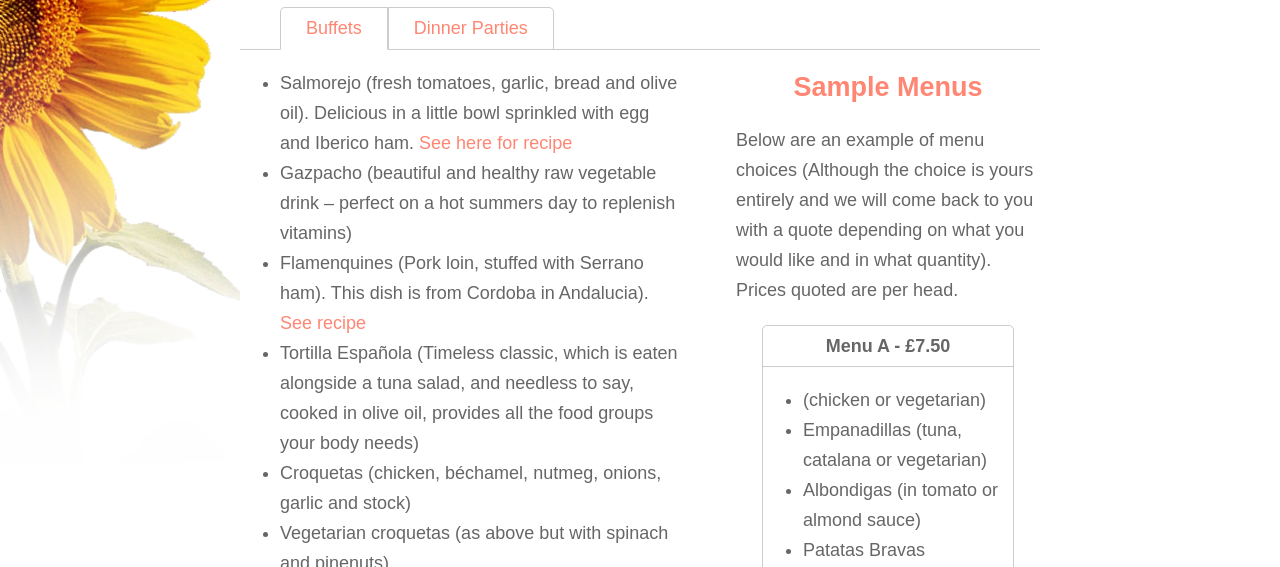
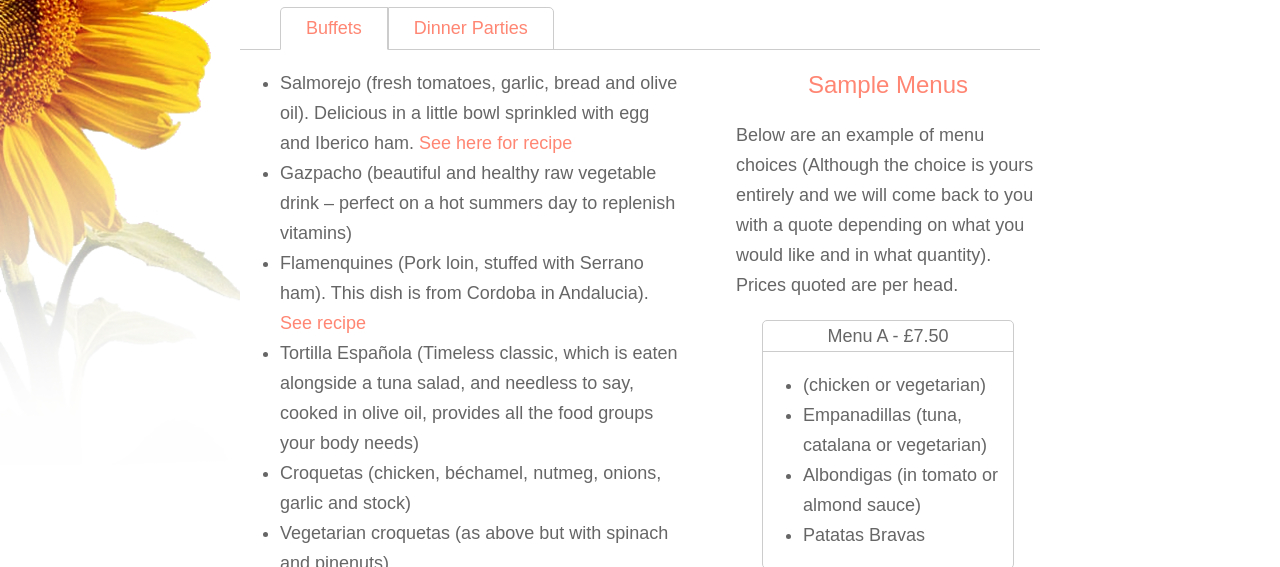
Before and after one commit to jumisz/lacala-static, a plain HTML site: page index.html in a window 1280 px wide. Both pictures are taken after a click on the link "Food". Shown: the part 233-800 px from the top of the page. Drawn offline with Linux system fonts and the light colour scheme; a web font is replaced by a local one.

Commit message:
Font correction in titles

```diff
--- a/style.css
+++ b/style.css
@@ -21,8 +21,16 @@ a {
     text-decoration: none;
 }
 
+h1 {
+   font: 28px/30px 'LatoLight', Arial, sans-serif;
+}
+
+h2 {
+   font: 24px/30px 'LatoLight', Arial, sans-serif;
+}
+
 h3 {
-    font-size: 18px;
+    font: 18px/20px 'LatoLight', Arial, sans-serif;
 }
 
 a:link, a:visited {
```
